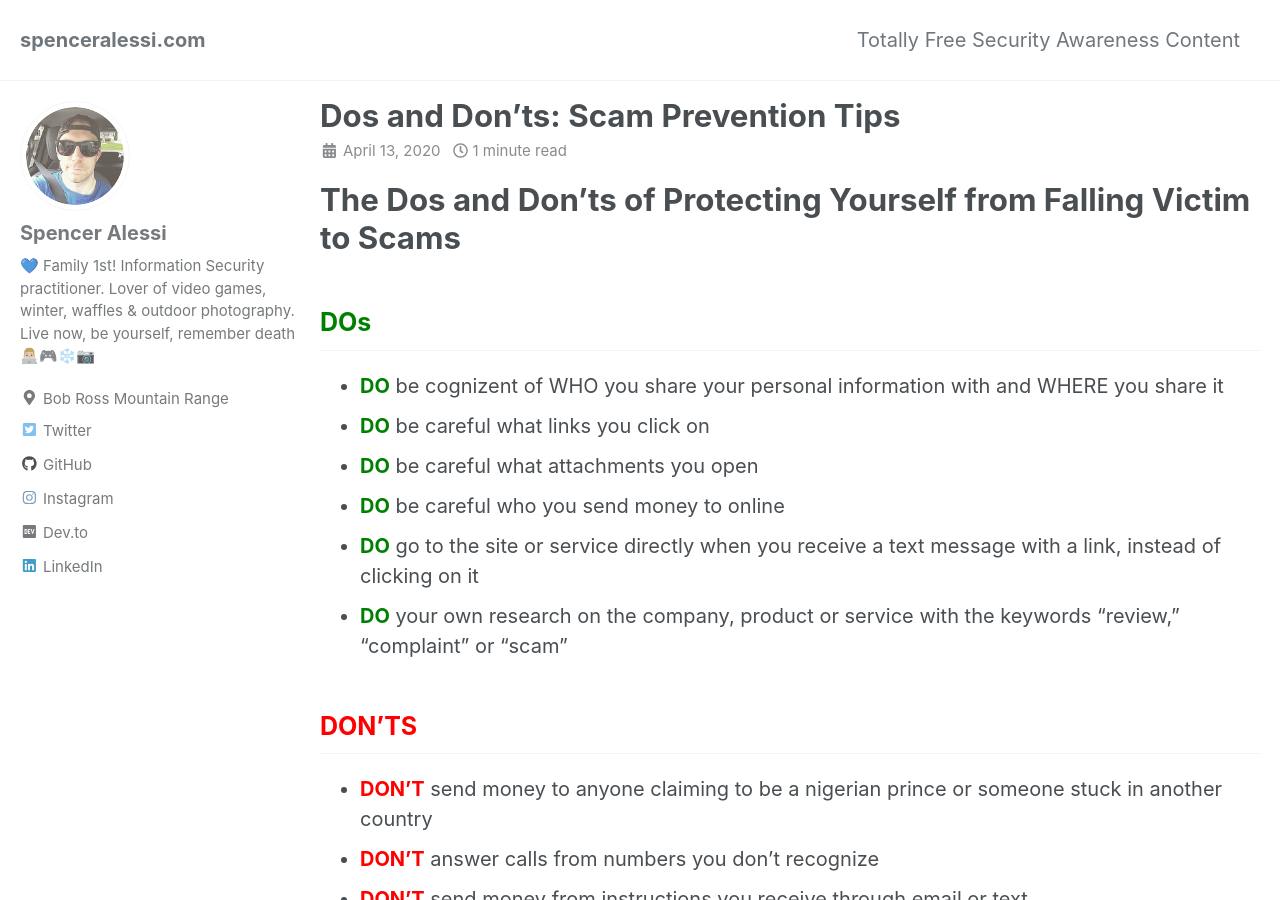
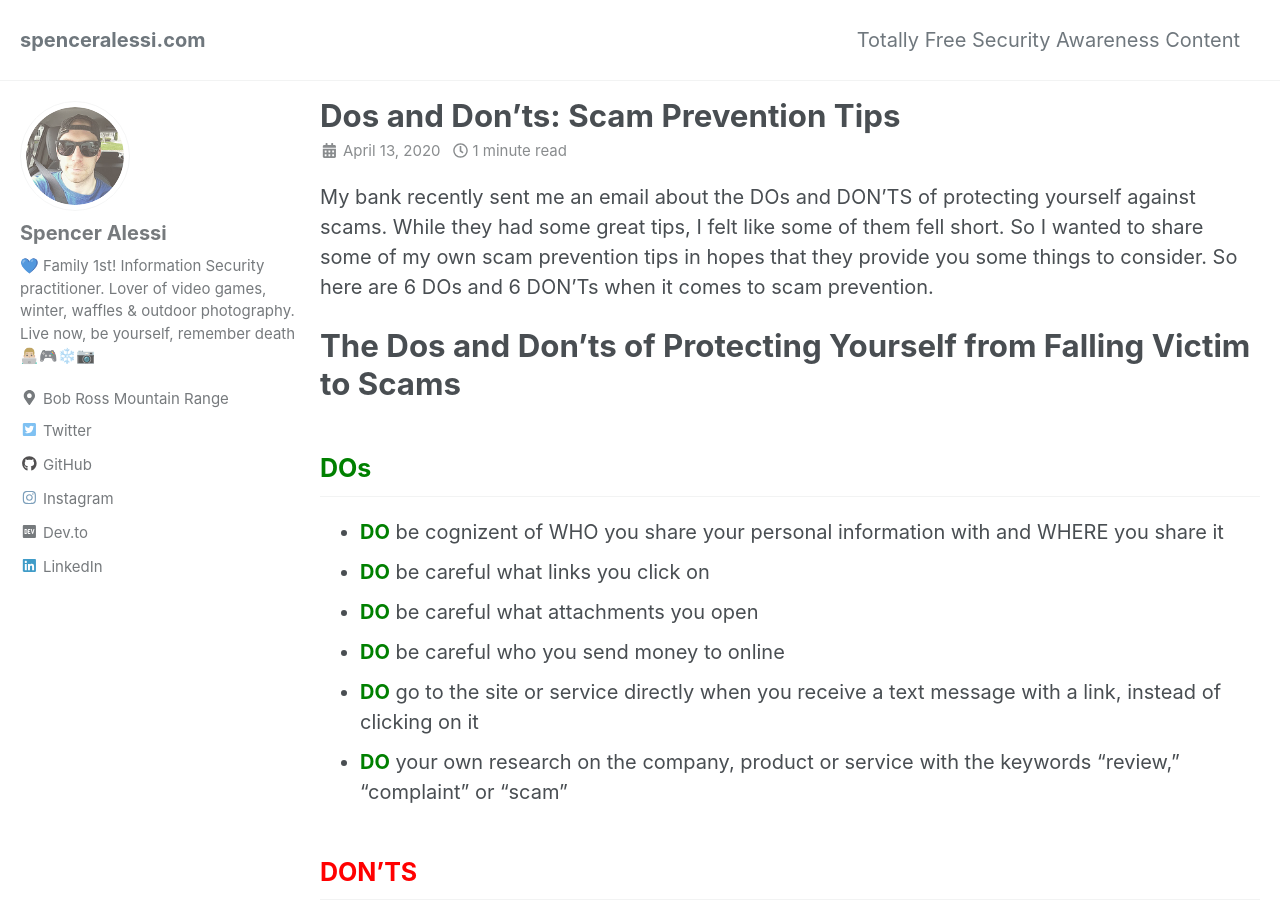
Before and after one commit to techspence/techspence.github.io, a Jekyll site: the page built from _securityawareness/2020-04-13-Dos-and-Donts-Scam-Prevention-Tips.md, in a window 1280 px wide and 900 px high. Built offline with Jekyll 4.4.1, drawn with Linux system fonts in a browser that asks for light colours; cached includes are drawn as plain includes.

Commit message:
added opening paragraph to new post

```diff
--- a/_securityawareness/2020-04-13-Dos-and-Donts-Scam-Prevention-Tips.md
+++ b/_securityawareness/2020-04-13-Dos-and-Donts-Scam-Prevention-Tips.md
@@ -5,7 +5,10 @@ title: "Dos and Don'ts: Scam Prevention Tips"
 date: 2020-04-13
 ---
 
+My bank recently sent me an email about the DOs and DON'TS of protecting yourself against scams. While they had some great tips, I felt like some of them fell short. So I wanted to share some of my own scam prevention tips in hopes that they provide you some things to consider. So here are 6 DOs and 6 DON'Ts when it comes to scam prevention.
+
 # The Dos and Don'ts of Protecting Yourself from Falling Victim to Scams
+
 
 ## <span style="color:green">DOs</span>
 - <span style="color:green">**DO**</span> be cognizent of WHO you share your personal information with and WHERE you share it
```
